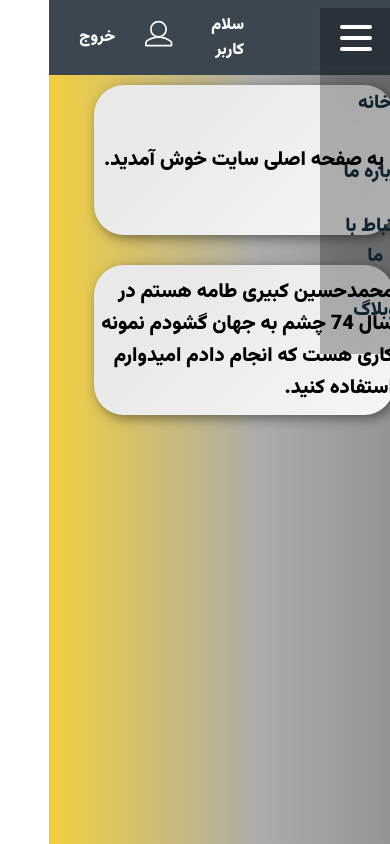
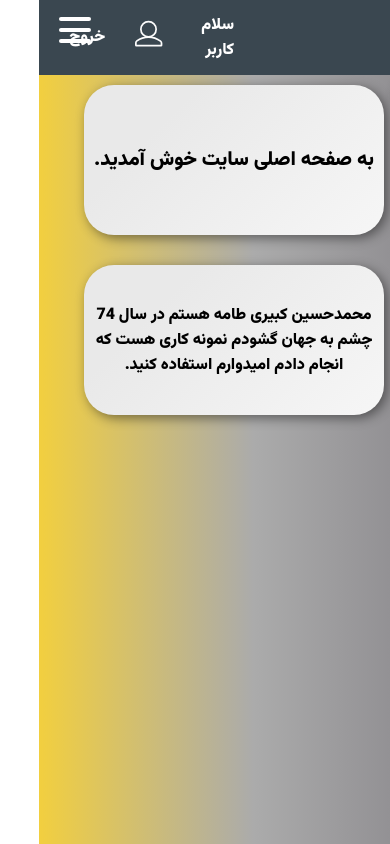
Before and after one commit to mhkt74/dashbord-login, a React (Create React App) app: page /Main/about-us in a window 390 px wide. Built offline with nearby package versions, Linux system fonts and the light colour scheme; a small style sheet from the web is missing.

Commit message:
edit codes and menu header

```diff
--- a/src/Components/Header.jsx
+++ b/src/Components/Header.jsx
@@ -3,7 +3,12 @@ import "../Css/Header.css";
 import { Link } from "react-router-dom";
 import Avatar from "../Assets/image/SVG/Avatar";
 function Header() {
+  const [checked, setChecked] = useState();
+  const handleChecked = (e) => {
+    setChecked(e.target.checked)
+  }
   return (
+    <>
       <div className="Header">
         <div className="rigth-header-des">
           <Link className="text-header" to="/main">
@@ -23,41 +28,16 @@ function Header() {
           <nav>
             <div class="navbar">
               <div class="container nav-container">
-              <input class="checkbox" type="checkbox" name="" id="" />
+                <input class="checkbox" type="checkbox" onChange={(e) => handleChecked(e)} name="menu" id="" />
                 <div class="hamburger-lines">
                   <span class="line line1"></span>
                   <span class="line line2"></span>
                   <span class="line line3"></span>
                 </div>
-              <div class="menu-items">
-                <li>
-                  <Link className="text-header" to="/main">
-                    خانه
-                  </Link>
-                </li>
-                <li>
-                  <Link className="text-header" to="about-us">
-                    درباره ما
-                  </Link>
-                </li>
-                <li>
-                  <Link className="text-header" to="contact-us">
-                    ارتباط با ما
-                  </Link>
-                </li>
-                <li>
-                  <Link className="text-header" to="#">
-                    وبلاگ
-                  </Link>
-                </li>
-              </div>
               </div>
             </div>
           </nav>
         </div>
-
-      {/* <div className="menu-items">
-      </div> */}
         <div className="left-header">
           <p className="name-user">سلام کاربر</p>
           <div className="avatar">
@@ -68,6 +48,21 @@ function Header() {
           </Link>
         </div>
       </div>
+      <div class={checked ? "menu-items-true" : "menu-items-false"}>
+        <Link className="text-header-mobile" to="/main">
+          خانه
+        </Link>
+        <Link className="text-header-mobile" to="about-us">
+          درباره ما
+        </Link>
+        <Link className="text-header-mobile" to="contact-us">
+          ارتباط با ما
+        </Link>
+        <Link className="text-header-mobile" to="#">
+          وبلاگ
+        </Link>
+      </div>
+    </>
   );
 }
 
--- a/src/Css/AboutUs.css
+++ b/src/Css/AboutUs.css
@@ -5,3 +5,9 @@
     align-items: center;
     width: 100%;
 }
+.text-about{
+    display: flex;
+    justify-content: center;
+    align-items: center;
+    text-align: center;
+}
--- a/src/Css/ContactUs.css
+++ b/src/Css/ContactUs.css
@@ -5,3 +5,9 @@
     align-items: center;
     width: 100%;
 }
+.text-about{
+    display: flex;
+    justify-content: center;
+    align-items: center;
+    text-align: center;
+}
--- a/src/Css/Header.css
+++ b/src/Css/Header.css
@@ -97,7 +97,7 @@
         display: flex;
     }
 
-    .navbar .nav-container li {
+    .navbar .nav-container Link {
         list-style: none;
     }
 
@@ -115,8 +115,7 @@
 
     .nav-container {
         display: block;
-        position: relative;
-        height: 60px;
+        height: 75px;
     }
 
     .nav-container .checkbox {
@@ -166,27 +165,11 @@
         transition: transform 0.4s ease-in-out;
     }
 
-    .menu-items {
-        padding-top: 70px;
-        box-shadow: inset 0 0 2000px rgba(0, 0, 0, 0.5);
-        height: auto;
-        width: 100%;
-        display: none;
-        flex-direction: column;
-        margin-left: -40px;
-        padding-left: 50px;
-        transition: box-shadow 0.5s ease-in-out;
-        text-align: center;
-    }
 
-    .navbar .menu-items li {
+    .navbar .menu-items Link {
         margin-bottom: 1.2rem;
         font-size: 1.5rem;
         font-weight: 500;
-    }
-
-    .nav-container input[type="checkbox"]:checked~.menu-items {
-        display: flex;
     }
 
     .nav-container input[type="checkbox"]:checked~.hamburger-lines .line1 {
@@ -201,5 +184,31 @@
         transform: rotate(-45deg);
     }
 
+    .menu-items-true {
+        margin-top: 75px;
+        box-shadow: inset 0 0 2000px rgba(0, 0, 0,10);
+        height: auto;
+        width: 100%;
+        display: flex;
+        flex-direction: column;
+        margin-left: -40px;
+        padding-left: 50px;
+        transition: flex 0.5s ease-in-out;
+        text-align: center;
+        position: absolute;
 
+    }
+    .menu-items-false {
+        display: none;
+    }
+    .text-header-mobile{
+        display: flex;
+        justify-content: right;
+        align-items: center;
+            color: white;
+            height: 50px;
+            padding: 5px;
+            margin: 0 40px;
+            width: 100%;
+    }
 }
--- a/src/Pages/AboutUs.jsx
+++ b/src/Pages/AboutUs.jsx
@@ -4,7 +4,7 @@ function AboutUs() {
   return (
     <div className="AboutUs">
       <div className="box-login-main">
-        <p className="font-size-20">
+        <p className="text-about">
           محمدحسین کبیری طامه هستم در سال 74 چشم به جهان گشودم نمونه کاری هست که انجام دادم
           امیدوارم استفاده کنید.
         </p>
--- a/src/Pages/ContactUs.jsx
+++ b/src/Pages/ContactUs.jsx
@@ -3,7 +3,7 @@ import "../Css/ContactUs.css";
 function ContactUs() {
   return <div className="ContactUs">
     <div className="box-login-main">
-        <span className="font-size-20">
+        <span className="text-about">
           راه ارتباطی با من : 09120367568
           Email:mh.kt.7495@gmail.com
         </span>
```
Lines whose indentation alone changed are shown as unchanged.
